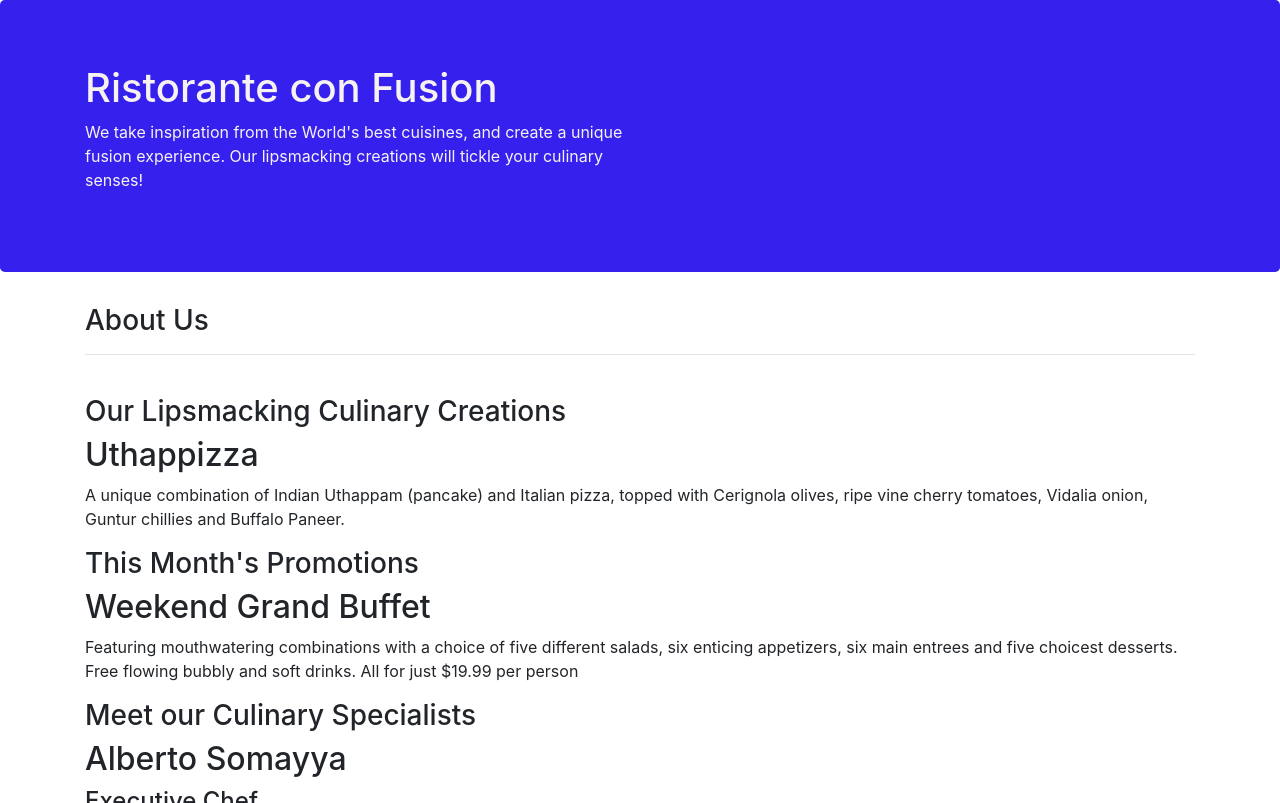
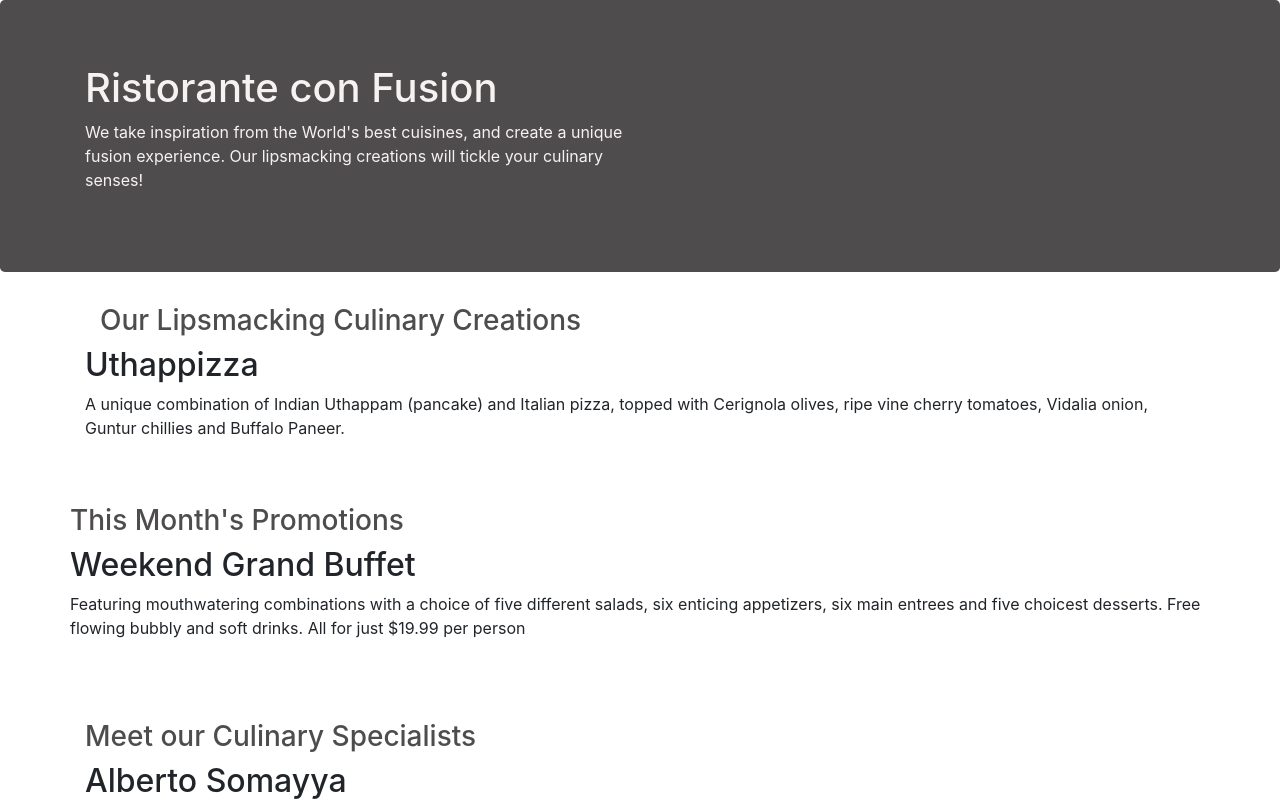
Before and after one commit to Rishabh-Gaud/conFusion, a website: page index.html in a window 1280 px wide. Shown: the top 803 px of the page. Drawn offline with nearby package versions, Linux system fonts and the light colour scheme; files whose address does not match are found by name.

Commit message:
modified the index and styles

```diff
--- a/index.html
+++ b/index.html
@@ -1,5 +1,5 @@
 <!DOCTYPE html>
-<html lang="en">
+<html lang="">
 
 <head>
     <title>Ristorante Con Fusion</title>
@@ -25,35 +25,33 @@
     </header>
 
     <div class="container">
-        <div class="row">
-            <div class="col-12">
-                <h3>About Us</h3>
-                <hr>
-            </div>
-        </div>
-        <div>
 
-            <div>
+
+            <div class="container" >
                 <h3>Our Lipsmacking Culinary Creations</h3>
             </div>
-            <div>
+            <div class="box1">
                 <h2>Uthappizza</h2>
                 <p class="d-none d-sm-block">A unique combination of Indian Uthappam (pancake) and Italian pizza, topped with Cerignola olives, ripe vine cherry tomatoes, Vidalia onion, Guntur chillies and Buffalo Paneer.</p>
+
             </div>
         </div>
 
 
-        <div>
-            <div>
+        <div class="container ">
+          <div class="row">
+               <div>
                 <h3>This Month's Promotions</h3>
-            </div>
-            <div>
+              </div>
+             <div class="box2">
                 <h2>Weekend Grand Buffet</h2>
                 <p class="d-none d-sm-block">Featuring mouthwatering combinations with a choice of five different salads, six enticing appetizers, six main entrees and five choicest desserts. Free flowing bubbly and soft drinks. All for just $19.99 per person </p>
+
             </div>
         </div>
+        </div>
 
-        <div>
+        <div class="container">
             <div>
                 <h3>Meet our Culinary Specialists</h3>
             </div>
@@ -61,6 +59,7 @@
                 <h2>Alberto Somayya</h2>
                 <h4>Executive Chef</h4>
                 <p  class="d-none d-sm-block">Award winning three-star Michelin chef with wide International experience having worked closely with whos-who in the culinary world, he specializes in creating mouthwatering Indo-Italian fusion experiences. </p>
+
             </div>
         </div>
     </div>
--- a/styles.css
+++ b/styles.css
@@ -1,18 +1,28 @@
 .jumbotron{
     color:rgb(247, 242, 242);
-background-color: rgb(53, 32, 238);
+background-color: rgb(78, 76, 76);
 }
 
 .footer{
 
     color:rgb(247, 242, 242);
-background-color: rgb(53, 32, 238);
-
+background-color: rgb(78, 76, 76);
 }
 a{
     color : gold;
 }
 hr{
     width:100%;
-    padding-bottom: 1.5em;
+    padding-bottom: 2.5em;
 }
+.box2{
+    margin-bottom: 4em;
+}
+.box1{
+    margin-bottom: 4em;
+
+}
+
+h3{
+    color: rgb(78, 76, 76);
+}
```
